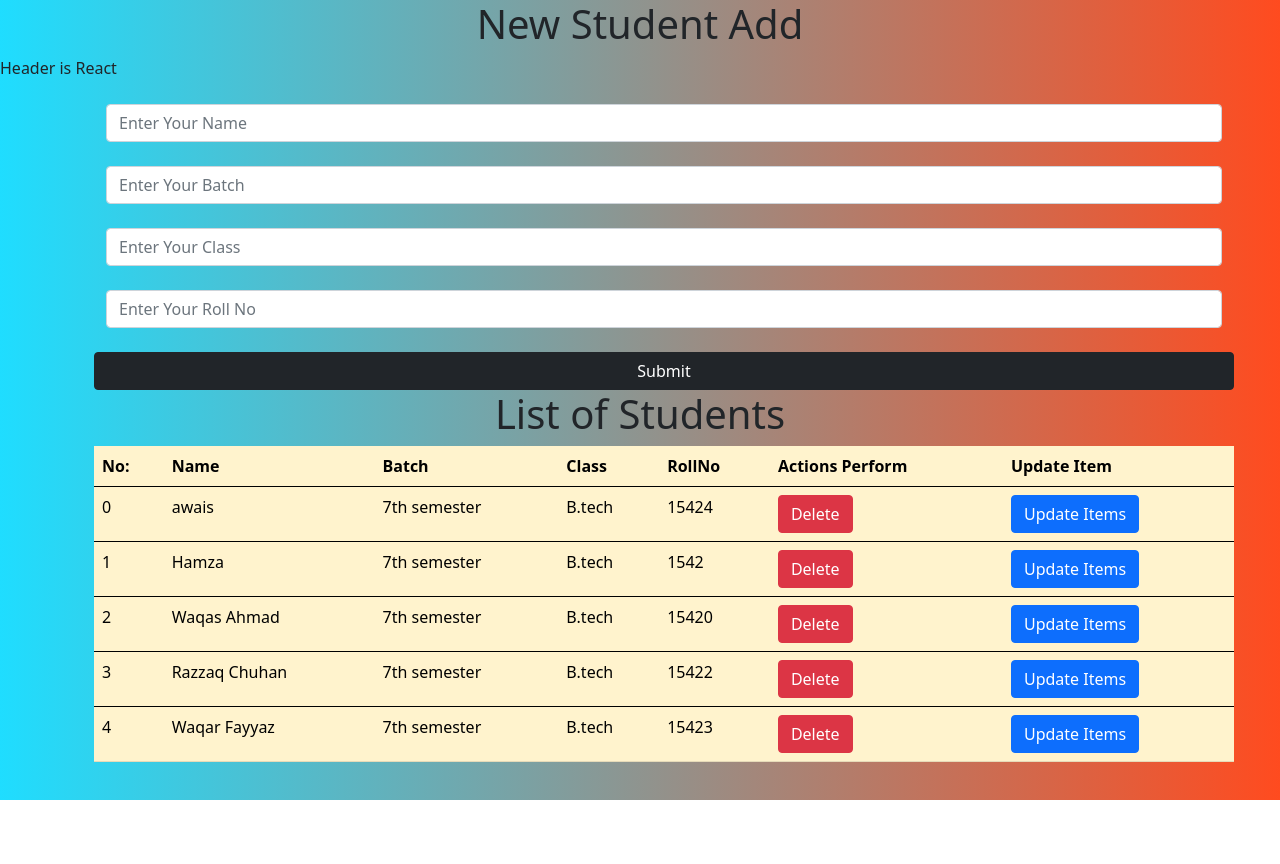
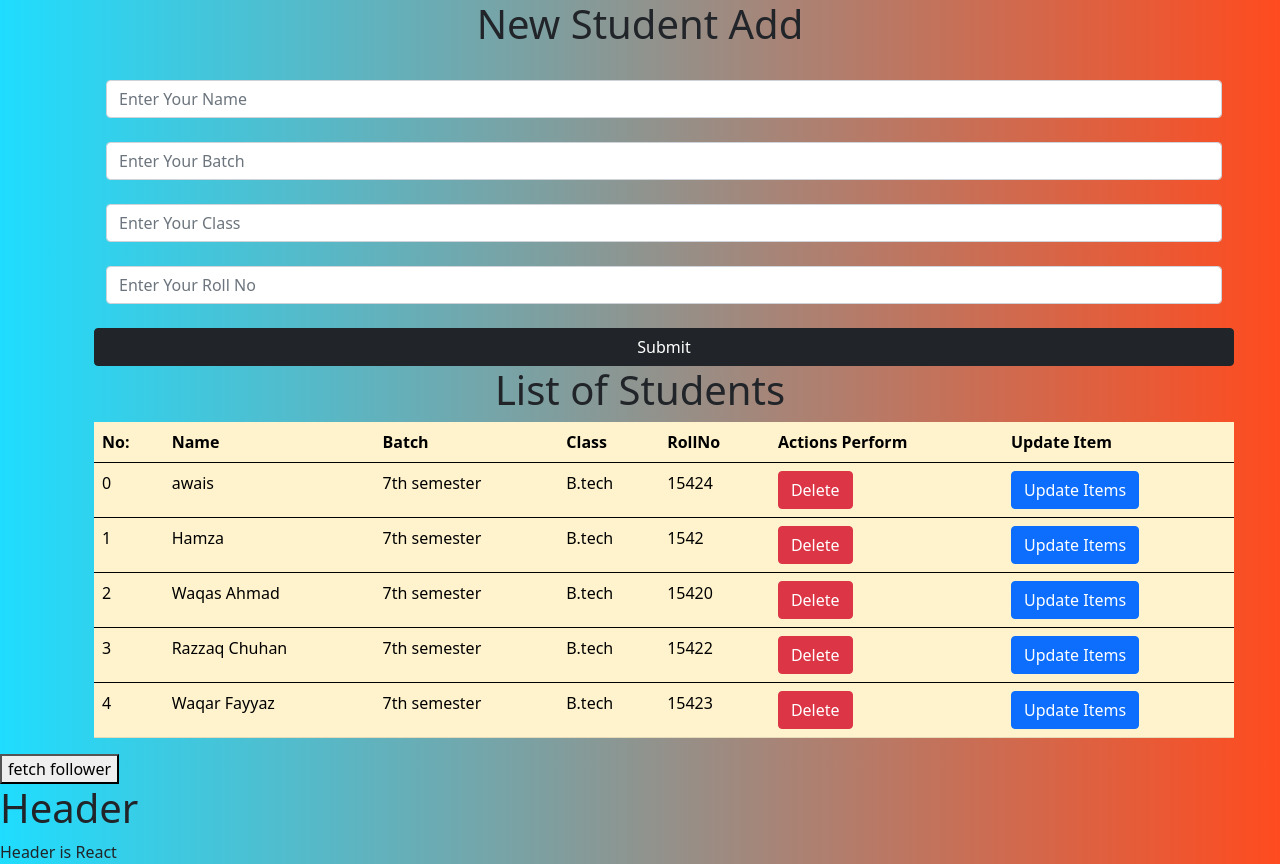
Before and after one commit to awais882s/react-redux, a React (Create React App) app: page / in a window 1280 px wide. Before the commit the page ends 800 px from the top, so only its background shows below. Built offline with nearby package versions, Linux system fonts and the light colour scheme.

Commit message:
Update App.js

```diff
--- a/src/App.js
+++ b/src/App.js
@@ -10,12 +10,19 @@ function App() {
   console.log("store", store);
   return (
     <div className="App">
+
       <h1 className="d-flex justify-content-center align-items-center">
         New Student Add
       </h1>
-      <Header />
       <ToastContainer />
       <Students />
+      {/* new data we fetch */}
+      <button>fetch follower</button>
+      <h1>Header</h1>
+      <Header />
+
+
+
     </div>
   );
 }
```
